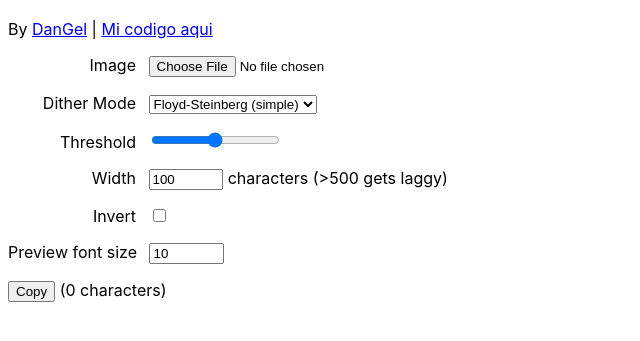
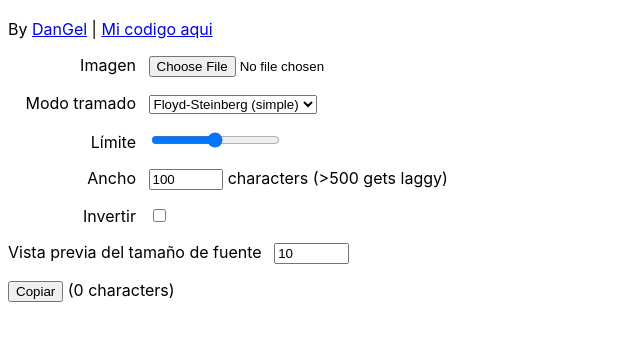
Before and after one commit to Dangel2/dangel2.github.io, a website: page index.html in a window 1280 px wide. Shown: the part 63-404 px from the top of the page, without its empty margins (0-640 px from the left). Drawn offline with Linux system fonts and the light colour scheme.

Commit message:
Update index.html

```diff
--- a/index.html
+++ b/index.html
@@ -15,12 +15,12 @@
 	<p>By <a href="https://t.me/DanGel_Glr">DanGel</a> | <a href="https://www.xpaja.net/views/albums/2023/01/tremenda-vagina-rosa/1.jpg">Mi codigo aqui</a></p>
 
 	<p>
-		<label for="filepicker">Image</label>
+		<label for="filepicker">Imagen</label>
 		<input type="file" id="filepicker" accept=".png,.jpeg,.jpg">
 	</p>
 
 	<p>
-		<label for="dither">Dither Mode</label>
+		<label for="dither">Modo tramado </label>
 		<select id="dither">
 			<option value="floydSteinberg">Floyd-Steinberg (simple)</option>
 			<option value="stucki">Stucki (edge contrast)</option>
@@ -30,27 +30,27 @@
 	</p>
 
 	<p>
-		<label for="threshold">Threshold</label>
+		<label for="threshold">Límite</label>
 		<input type="range" id="threshold" min="0" max="254" value="127">
 	</p>
 
 	<p>
-		<label for="width">Width</label>
+		<label for="width">Ancho</label>
 		<input type="number" id="width" value="100" step="10"> characters (>500 gets laggy)
 	</p>
 
 	<p>
-		<label for="invert">Invert</label>
+		<label for="invert">Invertir</label>
 		<input type="checkbox" id="invert">
 	</p>
 
 	<p>
-		<label for="font-size">Preview font size</label>
+		<label for="font-size">Vista previa del tamaño de fuente</label>
 		<input type="number" id="font-size" value="10">
 	</p>
 
 	<p>
-		<button id="copy">Copy</button>
+		<button id="copy">Copiar</button>
 		(<span id="char-count">0</span> characters)
 	</p>
 
```
